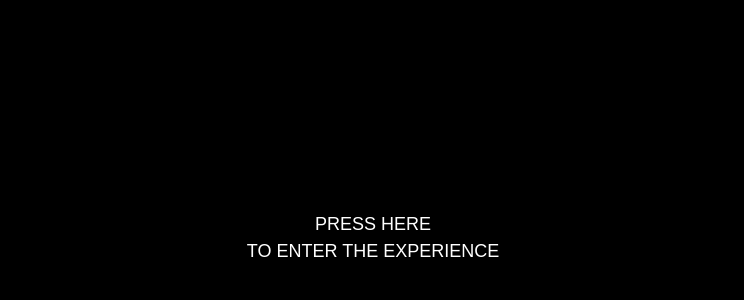
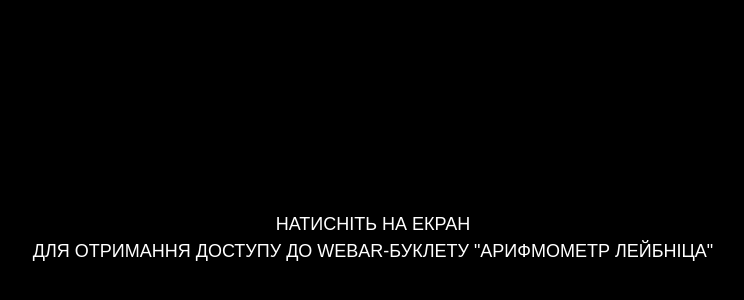
Before and after one commit to Vladislav-Tisenko/MyFirstProlect, a plain HTML site: page index.html in a window 1280 px wide. Shown: the part 162-462 px from the top of the page, without its empty margins (267-1011 px from the left). Drawn offline with nearby package versions, Linux system fonts and the light colour scheme.

Commit message:
Changed by GitHub

```diff
--- a/index.html
+++ b/index.html
@@ -26,9 +26,9 @@
                 text-transform: uppercase; font-family: Arial, Helvetica, sans-serif; font-weight: 400; line-height: 1.5em; font-size: large; white-space: nowrap;
                 user-select: none; pointer-events: none;
             ">
-            Press here
+            Натисніть на екран
             <br>
-            to enter the experience
+            для отримання доступу до WebAR-буклету "Арифмометр Лейбніца"
         </div>
     </div>
 
```
